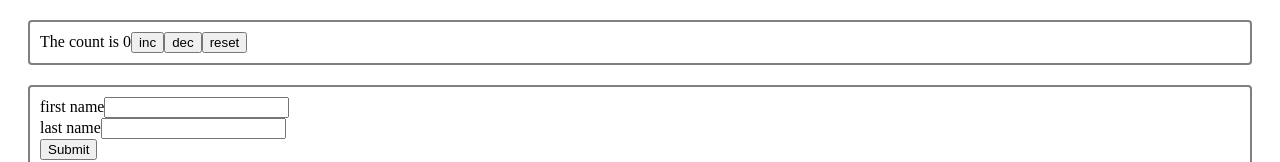
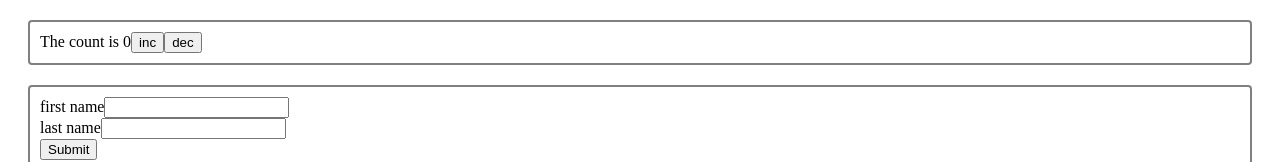
Before and after one commit to bloominstituteoftechnology/Web-Redux-Guided-Project, a React app: page / in a window 1280 px wide. Shown: the top 162 px of the page. Built offline with nearby package versions, Linux system fonts and the light colour scheme.

Commit message:
simplify

```diff
--- a/src/components/Counter.jsx
+++ b/src/components/Counter.jsx
@@ -4,14 +4,12 @@ export default function Counter() {
   const [count, setCount] = useState(0);
   const increment = () => setCount(count => count + 1);
   const decrement = () => setCount(count => count - 1);
-  const reset = () => setCount(0);
 
   return (
     <div className='component'>
       The count is {count}
       <button onClick={increment}>inc</button>
       <button onClick={decrement}>dec</button>
-      <button onClick={reset}>reset</button>
     </div>
   );
 }
```
